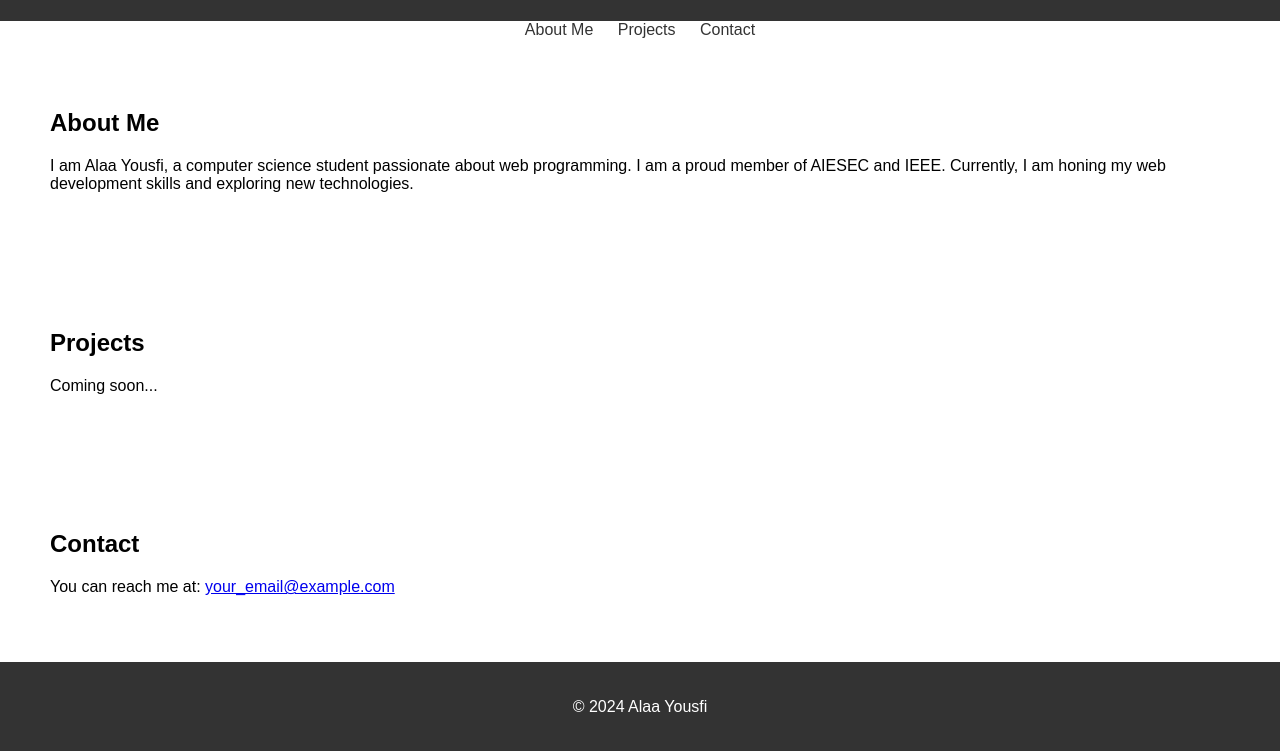
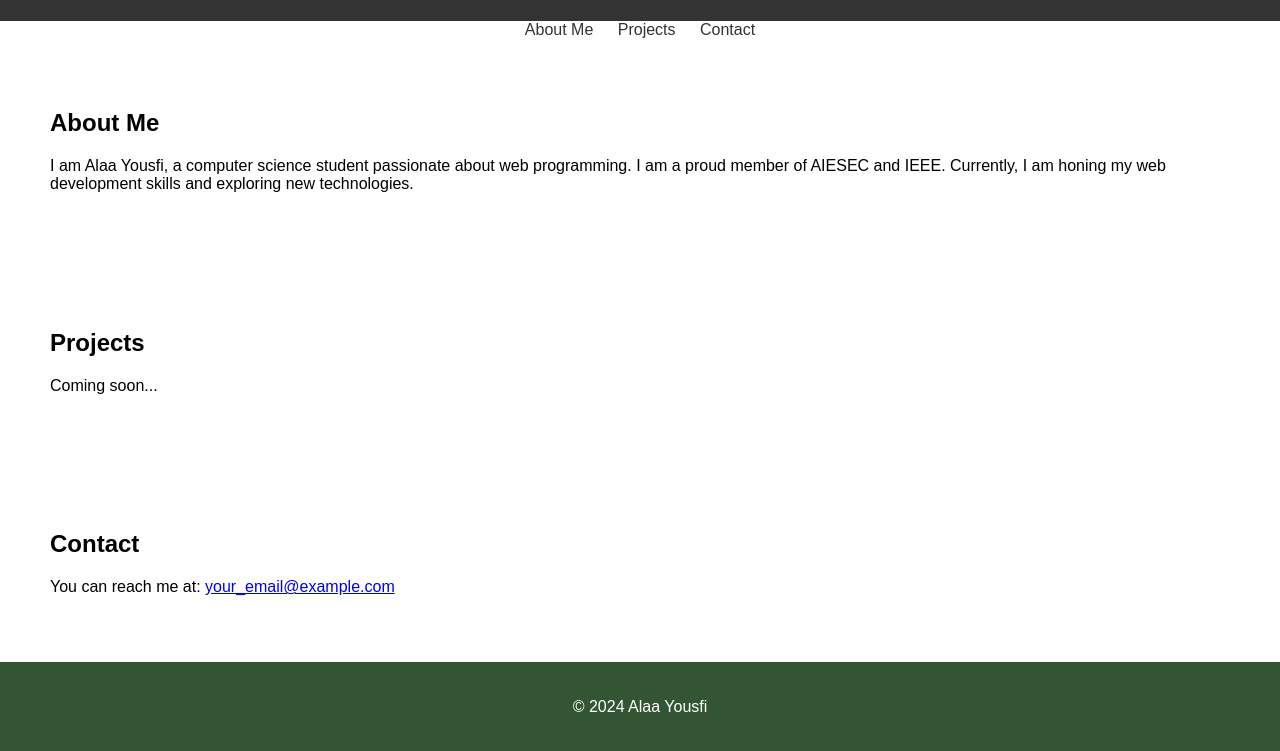
Before and after one commit to AlaaYou/Mywebsite, a plain HTML site: page index.html in a window 1280 px wide. Shown: the part 99-850 px from the top of the page. Drawn offline with Linux system fonts and the light colour scheme.

Commit message:
Update styles.css

```diff
--- a/styles.css
+++ b/styles.css
@@ -38,7 +38,7 @@ section {
 }
 
 footer {
-  background-color: #333;
+  background-color: #353;
   color: #fff;
   text-align: center;
   padding: 20px;
```
